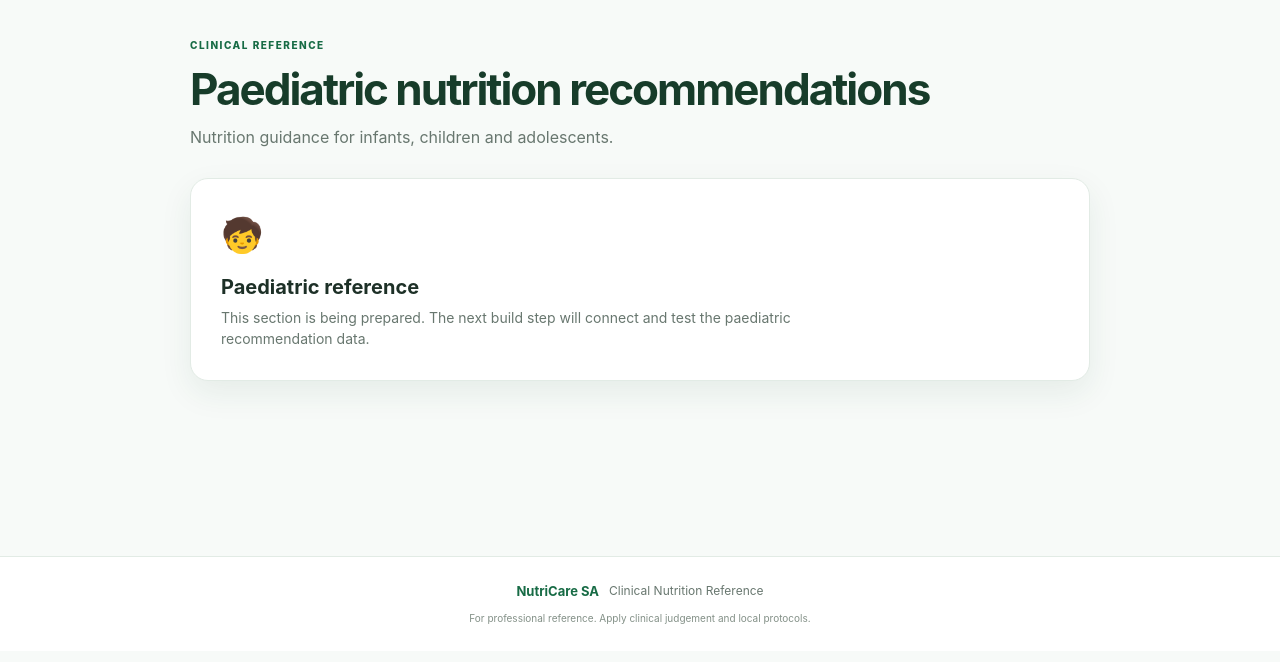
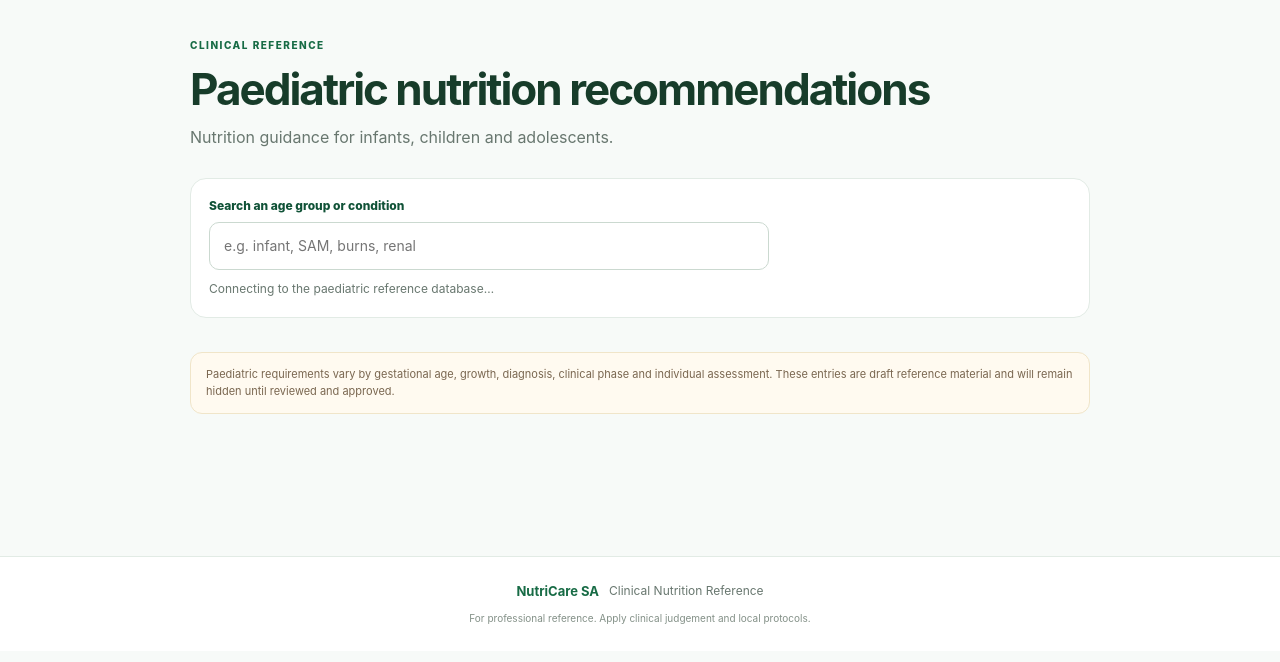
Before and after one commit to lehlalerwa/nutricare-sa, a plain HTML site: page index.html in a window 1280 px wide. Both pictures are taken after a click on the link "Paediatric". Shown: the part 82-744 px from the top of the page. Drawn offline with nearby package versions, Linux system fonts and the light colour scheme; no server answers.

Commit message:
Build paediatric reference page

```diff
--- a/index.html
+++ b/index.html
@@ -77,7 +77,13 @@
     <section class="page content-page" id="page-paediatric" data-page-section="paediatric">
       <p class="eyebrow">CLINICAL REFERENCE</p><h1>Paediatric nutrition recommendations</h1>
       <p class="page-intro">Nutrition guidance for infants, children and adolescents.</p>
-      <div class="coming-panel"><span>🧒</span><h2>Paediatric reference</h2><p>This section is being prepared. The next build step will connect and test the paediatric recommendation data.</p></div>
+      <div class="reference-toolbar">
+        <label class="search-label" for="paediatricSearch">Search an age group or condition</label>
+        <input id="paediatricSearch" class="search-input" type="search" placeholder="e.g. infant, SAM, burns, renal" autocomplete="off">
+        <p class="data-status" id="paediatricStatus" role="status">Connecting to the paediatric reference database…</p>
+      </div>
+      <div class="reference-list" id="paediatricList" aria-live="polite"></div>
+      <p class="clinical-caveat">Paediatric requirements vary by gestational age, growth, diagnosis, clinical phase and individual assessment. These entries are draft reference material and will remain hidden until reviewed and approved.</p>
     </section>
 
     <section class="page content-page" id="page-biochemistry" data-page-section="biochemistry">
```
